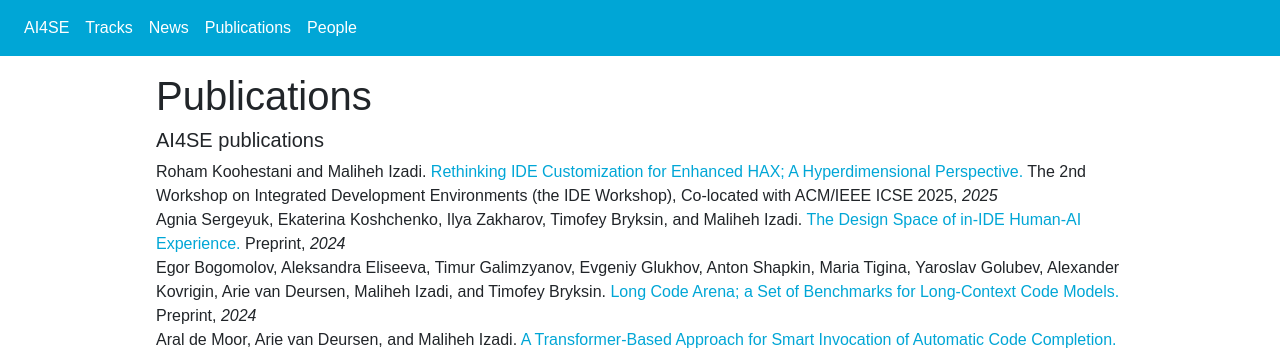
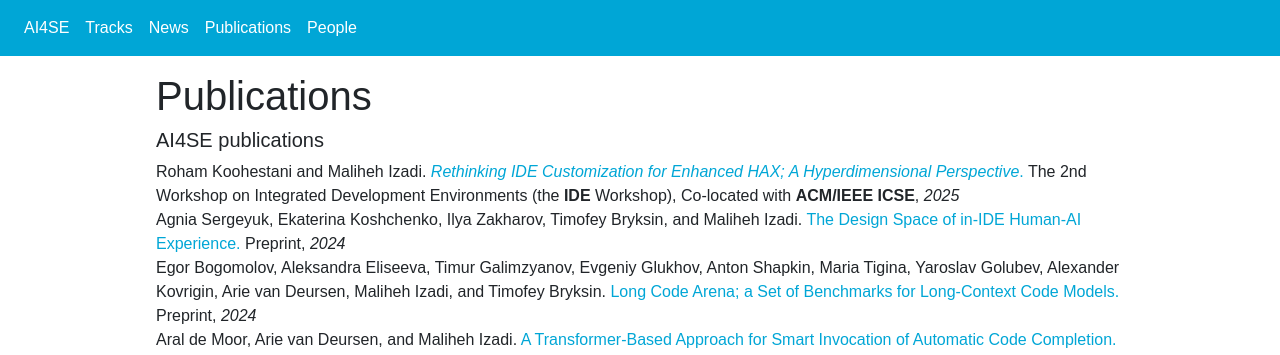
Before and after one commit to SERG-Delft/ai4se-website, a Jekyll site: the page built from publications.md, in a window 1280 px wide. Shown: the top 355 px of the page. Built offline with Jekyll 4.4.1, drawn with Linux system fonts in a browser that asks for light colours; nearby versions of some CDN libraries.

Commit message:
edit styling

```diff
--- a/_data/publications.yml
+++ b/_data/publications.yml
@@ -66,12 +66,12 @@
   year: 2024
   preprint: https://arxiv.org/abs/2410.08676
 
-- title: Rethinking IDE Customization for Enhanced HAX; A Hyperdimensional Perspective
+- title: <i>Rethinking IDE Customization for Enhanced HAX; A Hyperdimensional Perspective</i>
   authors:
     - Roham Koohestani
     - Maliheh Izadi
   tracks:
     - 3
-  venue: The 2nd Workshop on Integrated Development Environments (the IDE Workshop), Co-located with ACM/IEEE ICSE 2025
+  venue: The 2nd Workshop on Integrated Development Environments (the <b>IDE</b> Workshop), Co-located with <b>ACM/IEEE ICSE</b>
   year: 2025
   preprint: https://ide-workshop.github.io/
```
